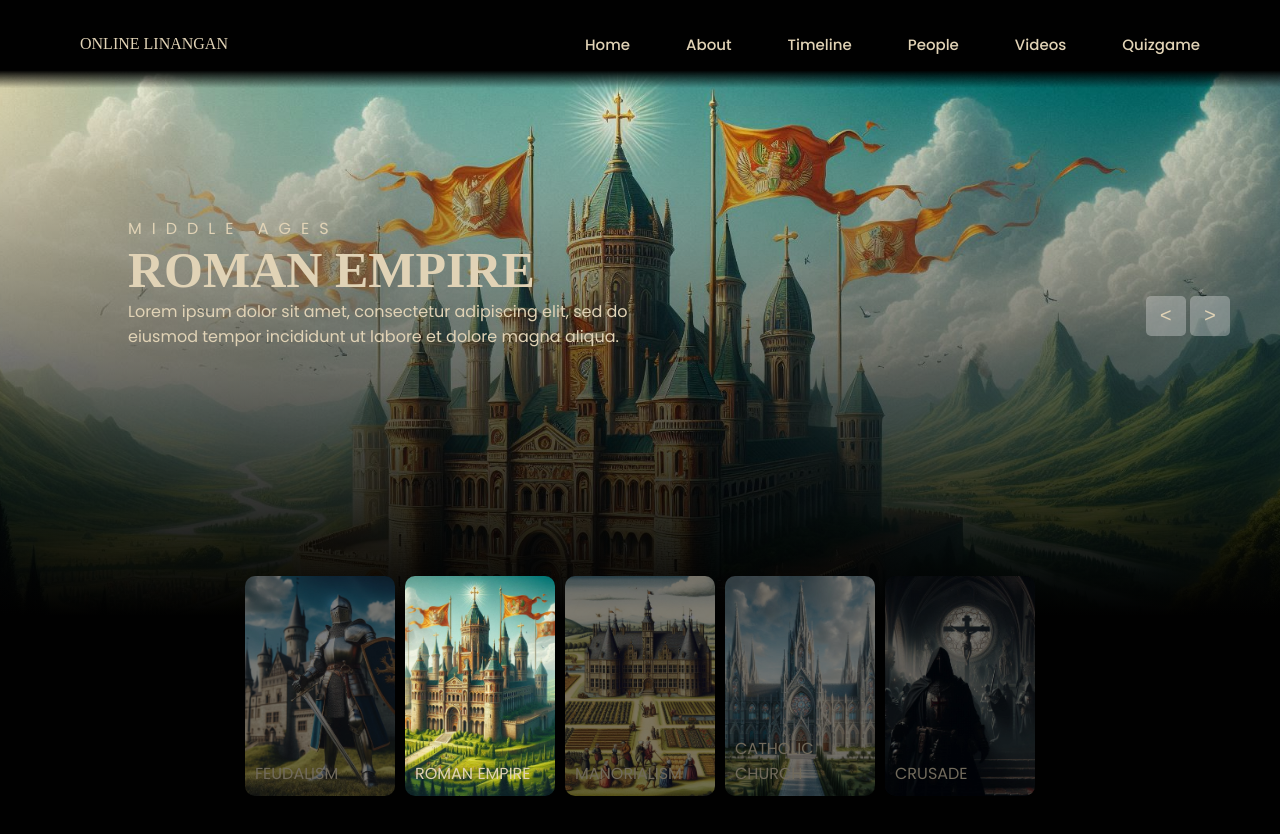
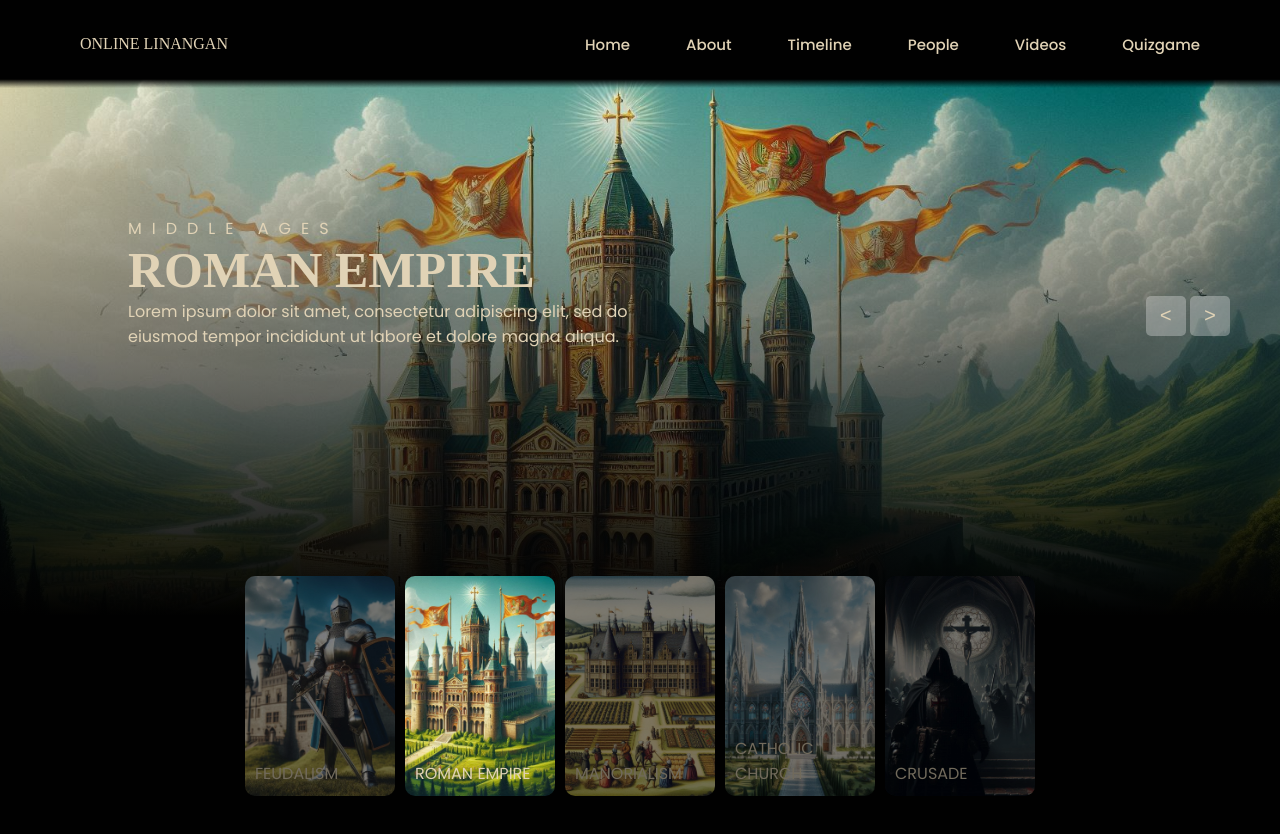
Before and after one commit to Denzo1172003/STED-Draft-2, a plain HTML site: page index.html in a window 1280 px wide. Drawn offline with nearby package versions, Linux system fonts and the light colour scheme.

Commit message:
Update style.css

```diff
--- a/style.css
+++ b/style.css
@@ -64,7 +64,7 @@ a{
     background-color: var(--dark-color);
     z-index: var(--z-fixed);
     background: linear-gradient(
-        to bottom, var(--dark-color) 80%, transparent
+        to bottom, var(--dark-color) 90%, transparent
     );
 }
 
```
